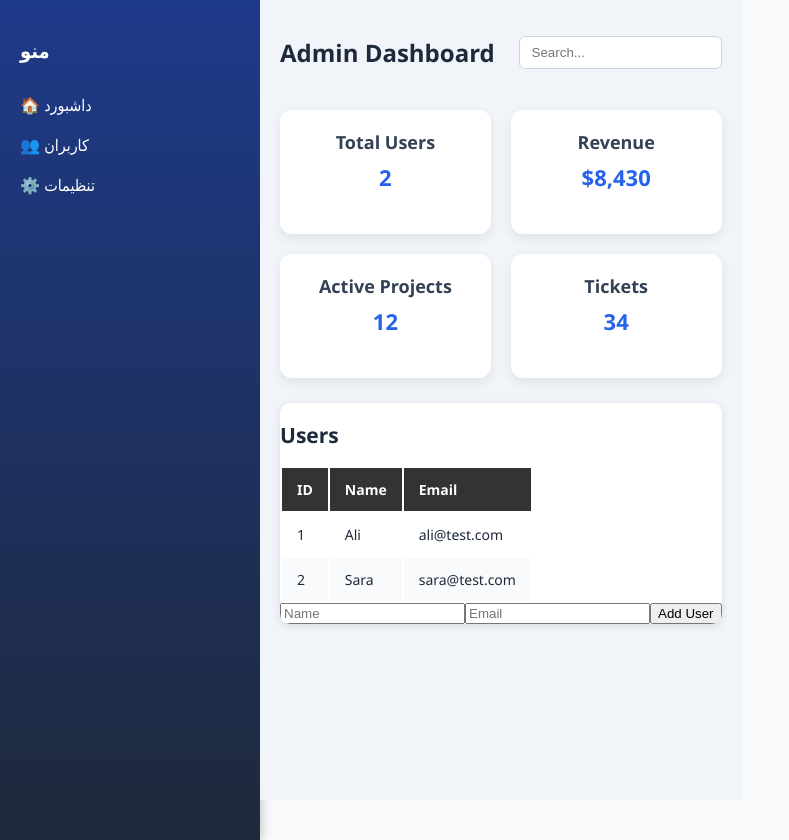
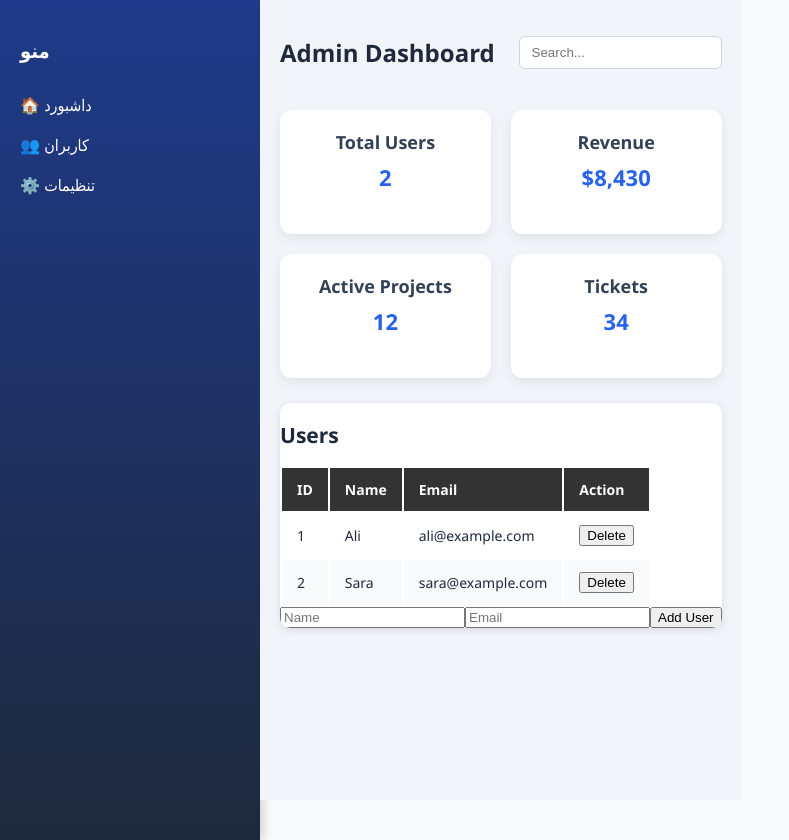
Before and after one commit to mohmmad-sazandeh/admin-dashboard, a React (Vite) app: page / in a window 1280 px wide. Shown: the whole page, without its empty margins (0-789 px from the left). Built offline with nearby package versions, Linux system fonts and the light colour scheme.

Commit message:
Update MainContent.jsx

```diff
--- a/src/MainContent.jsx
+++ b/src/MainContent.jsx
@@ -2,16 +2,24 @@ import React, { useState } from "react";
 
 function MainContent() {
   const [users, setUsers] = useState([
-    { id: 1, name: "Ali", email: "ali@test.com" },
-    { id: 2, name: "Sara", email: "sara@test.com" },
+    { id: 1, name: "Ali", email: "ali@example.com" },
+    { id: 2, name: "Sara", email: "sara@example.com" },
   ]);
+
   const [newUser, setNewUser] = useState({ name: "", email: "" });
 
-  const handleAddUser = () => {
+  const addUser = () => {
     if (newUser.name && newUser.email) {
-      setUsers([...users, { id: users.length + 1, ...newUser }]);
+      setUsers([
+        ...users,
+        { id: users.length + 1, ...newUser }
+      ]);
       setNewUser({ name: "", email: "" });
     }
+  };
+
+  const deleteUser = (id) => {
+    setUsers(users.filter((user) => user.id !== id));
   };
 
   return (
@@ -51,34 +59,42 @@ function MainContent() {
               <th>ID</th>
               <th>Name</th>
               <th>Email</th>
+              <th>Action</th>
             </tr>
           </thead>
           <tbody>
-            {users.map((u) => (
-              <tr key={u.id}>
-                <td>{u.id}</td>
-                <td>{u.name}</td>
-                <td>{u.email}</td>
+            {users.map((user) => (
+              <tr key={user.id}>
+                <td>{user.id}</td>
+                <td>{user.name}</td>
+                <td>{user.email}</td>
+                <td>
+                  <button onClick={() => deleteUser(user.id)}>Delete</button>
+                </td>
               </tr>
             ))}
           </tbody>
         </table>
 
-        {/* فرم افزودن یوزر */}
+        {/* --- فرم اضافه کردن یوزر --- */}
         <div className="add-user-form">
           <input
             type="text"
             placeholder="Name"
             value={newUser.name}
-            onChange={(e) => setNewUser({ ...newUser, name: e.target.value })}
+            onChange={(e) =>
+              setNewUser({ ...newUser, name: e.target.value })
+            }
           />
           <input
             type="email"
             placeholder="Email"
             value={newUser.email}
-            onChange={(e) => setNewUser({ ...newUser, email: e.target.value })}
+            onChange={(e) =>
+              setNewUser({ ...newUser, email: e.target.value })
+            }
           />
-          <button onClick={handleAddUser}>Add User</button>
+          <button onClick={addUser}>Add User</button>
         </div>
       </div>
     </div>
```
